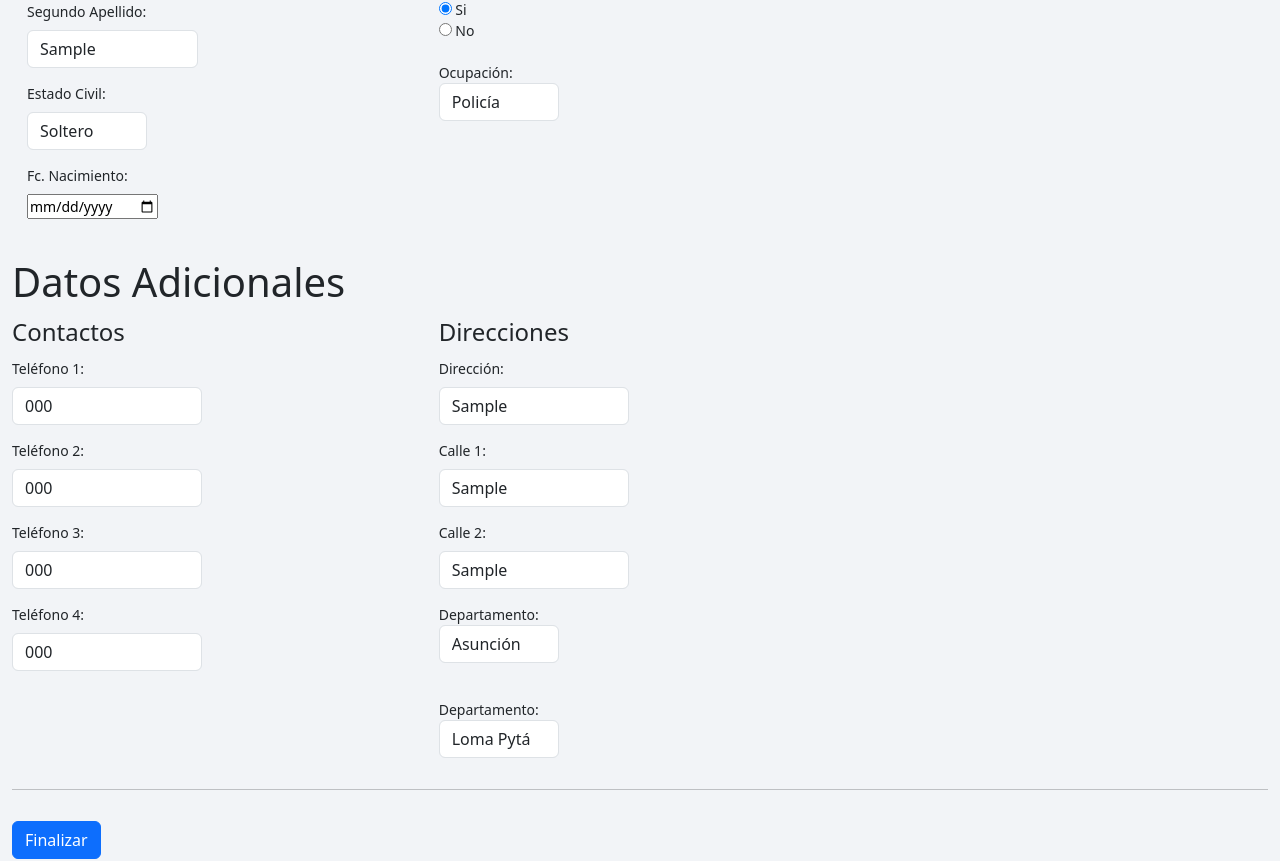
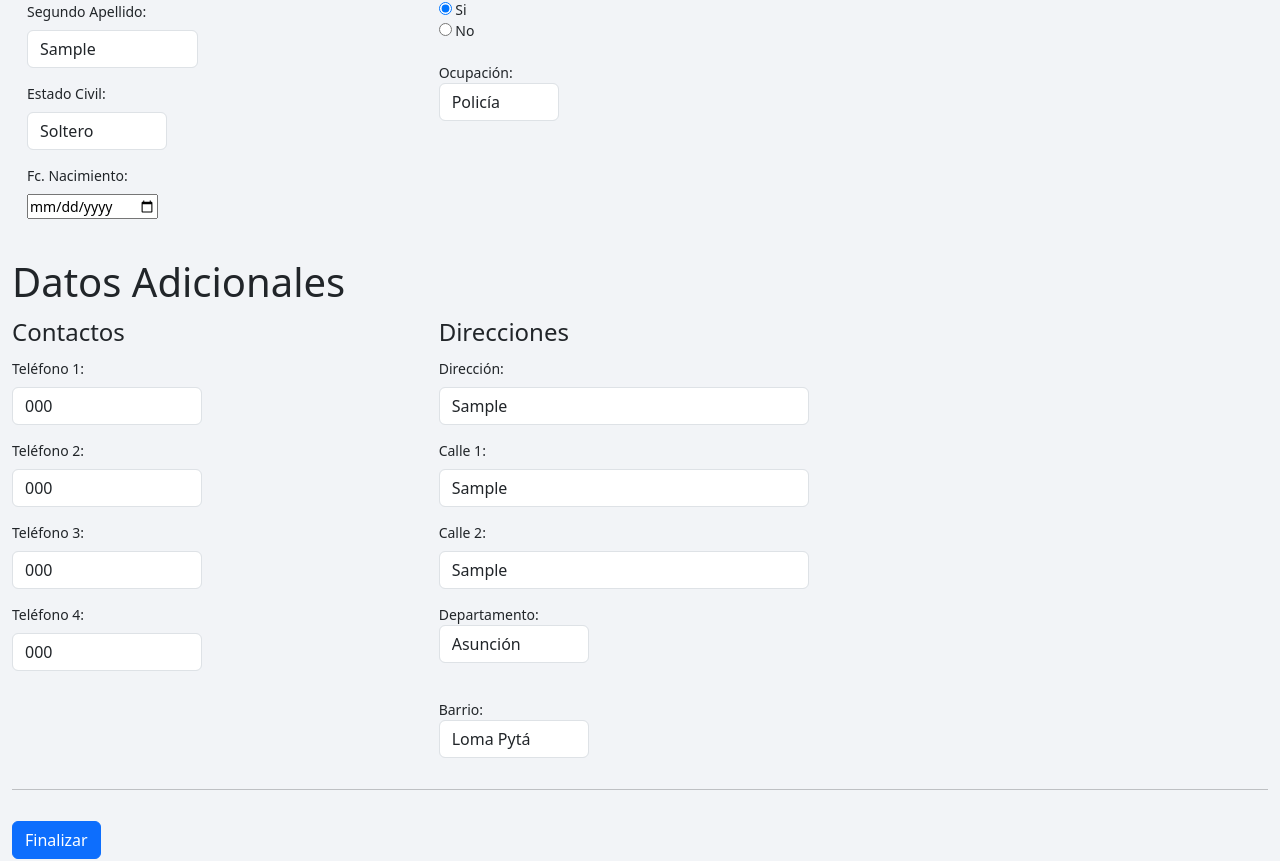
Before and after one commit to Samaniek/ssg_televentas, a Django app: page /cliente/ in a window 1280 px wide. Shown: the part 439-1300 px from the top of the page. Run offline with Django 5.2, Linux system fonts and the light colour scheme; tables that the repository leaves empty hold one stand-in row (values such as "Sample post"); some libraries are stand-ins or nearby versions.

Commit message:
Se cambio el width de algunos campos

```diff
--- a/callssg/callssg/templates/cliente.html
+++ b/callssg/callssg/templates/cliente.html
@@ -69,7 +69,7 @@
                                     <!-- Estado Civil -->
                                     <div class="form-group">
                                         <label for="sel_estado_civil">Estado Civil:</label>
-                                        <select class="form-control" id="sel_estado_civil" name="sel_estado_civil">
+                                        <select class="form-control" id="sel_estado_civil" name="sel_estado_civil" style="width: 140px;">
                                             <option value="0" {% if cliente.estado_civil == 'Soltero' %} selected {% endif %}>Soltero</option>
                                             <option value="1" {% if cliente.estado_civil == 'Casado' %} selected {% endif %}>Casado</option>
                                             <option value="2" {% if cliente.estado_civil == 'Viudo' %} selected {% endif %}>Viudo</option>
@@ -217,29 +217,29 @@
                                 {{ form.direccion.errors }}
                                 <div class="form-group">
                                     <label for="{{ form.direccion.id_for_label }}">Dirección:</label>
-                                    <input type="text" class="form-control" id="direccion" value="{{ cliente.direccion }}" style="width: 190px;">
+                                    <input type="text" class="form-control" id="direccion" value="{{ cliente.direccion }}" style="width: 370px;">
                                     {{ form.direccion }}
                                 </div>
                                 <!-- Calle 1 -->
                                 {{ form.calle1.errors }}
                                 <div class="form-group">
                                     <label for="{{ form.calle1.id_for_label }}">Calle 1:</label>
-                                    <input type="text" class="form-control" id="calle1" value="{{ cliente.calle1 }}" style="width: 190px;">
+                                    <input type="text" class="form-control" id="calle1" value="{{ cliente.calle1 }}" style="width: 370px;">
                                     {{ form.calle1 }}
                                 </div>
                                 <!-- Calle 2 -->
                                 {{ form.calle2.errors }}
                                 <div class="form-group">
                                     <label for="{{ form.calle2.id_for_label }}">Calle 2:</label>
-                                    <input type="text" class="form-control" id="calle2" value="{{ cliente.calle2 }}" style="width: 190px;">
+                                    <input type="text" class="form-control" id="calle2" value="{{ cliente.calle2 }}" style="width: 370px;">
                                     {{ form.calle2 }}
                                 </div>
 
                                 <!--Departamento-->
                                 <td align="center">Departamento:</td>
-                                <div class="container_bloque_seleccion">
+                                <div class="container_bloque_departamento">
                                     <div class="form-group">
-                                        <select class="form-control" id="sel_ocupacion" name="sel_ocupacion">
+                                        <select class="form-control" id="sel_departamento" name="sel_departamento" style="width: 150px;">
                                         <option value="1" {% if cliente.ocupacion == 'Asunción' %} selected {% endif %}>Asunción</option>
                                         <option value="2" {% if cliente.ocupacion == 'San Pedro' %} selected {% endif %}>San Pedro</option>
                                         <option value="3" {% if cliente.ocupacion == 'Cordillera' %} selected {% endif %}>Cordillera</option>
@@ -263,10 +263,10 @@
                                     </div>
                                 </div>
                                 <br>
-                                <td align="center">Departamento:</td>
-                                <div class="container_bloque_seleccion">
+                                <td align="center">Barrio:</td>
+                                <div class="container_bloque_barrio">
                                     <div class="form-group">
-                                        <select class="form-control" id="sel_ocupacion" name="sel_ocupacion">
+                                        <select class="form-control" id="sel_barrio" name="sel_barrio" style="width: 150px;">
                                         <option value="0" {% if cliente.ocupacion == 'Loma Pytá' %} selected {% endif %}>Loma Pytá</option>
                                         <option value="1" {% if cliente.ocupacion == 'Sajonia' %} selected {% endif %}>Sajonia</option>
                                         <option value="2" {% if cliente.ocupacion == 'Mariscal López' %} selected {% endif %}>Mariscal López</option>
```
